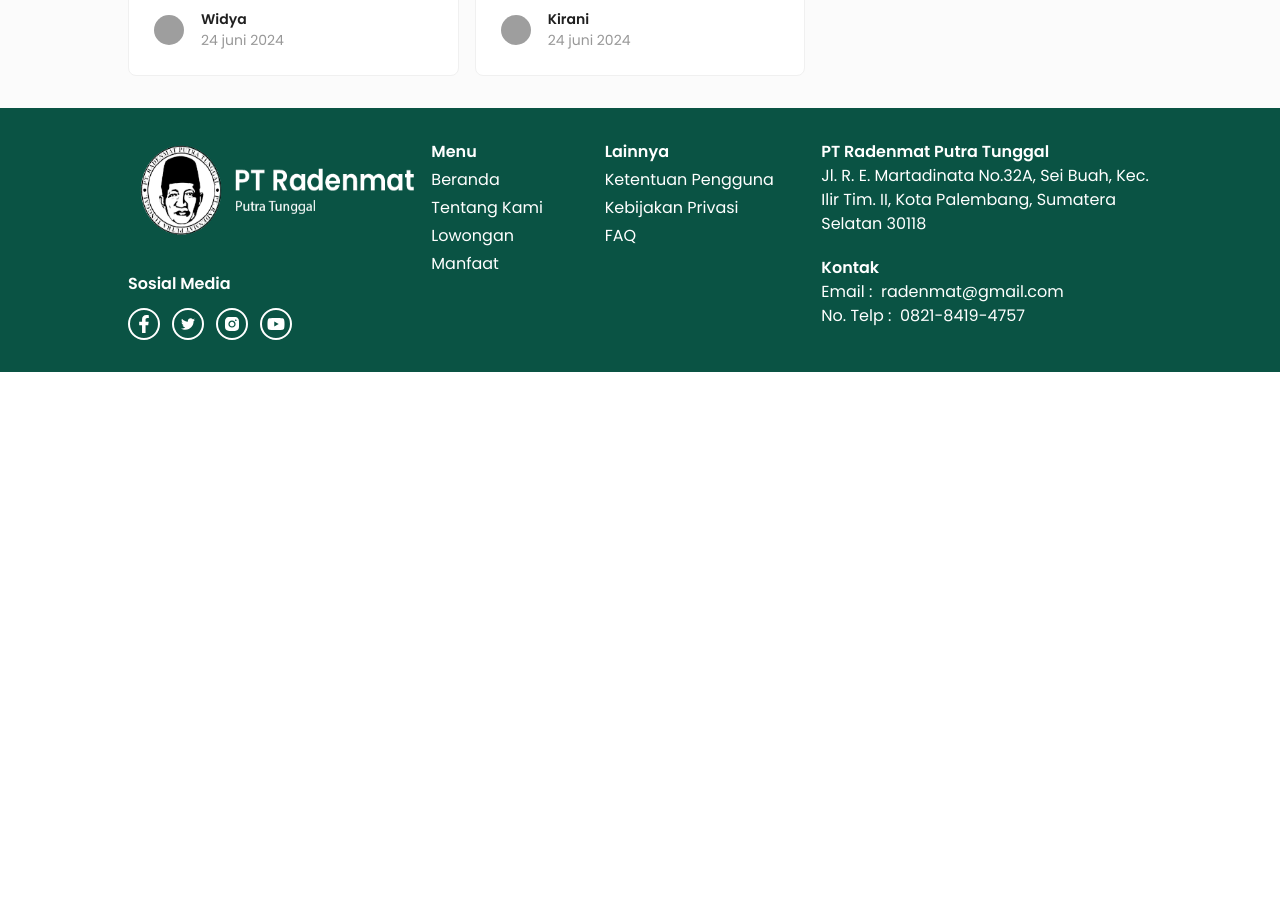
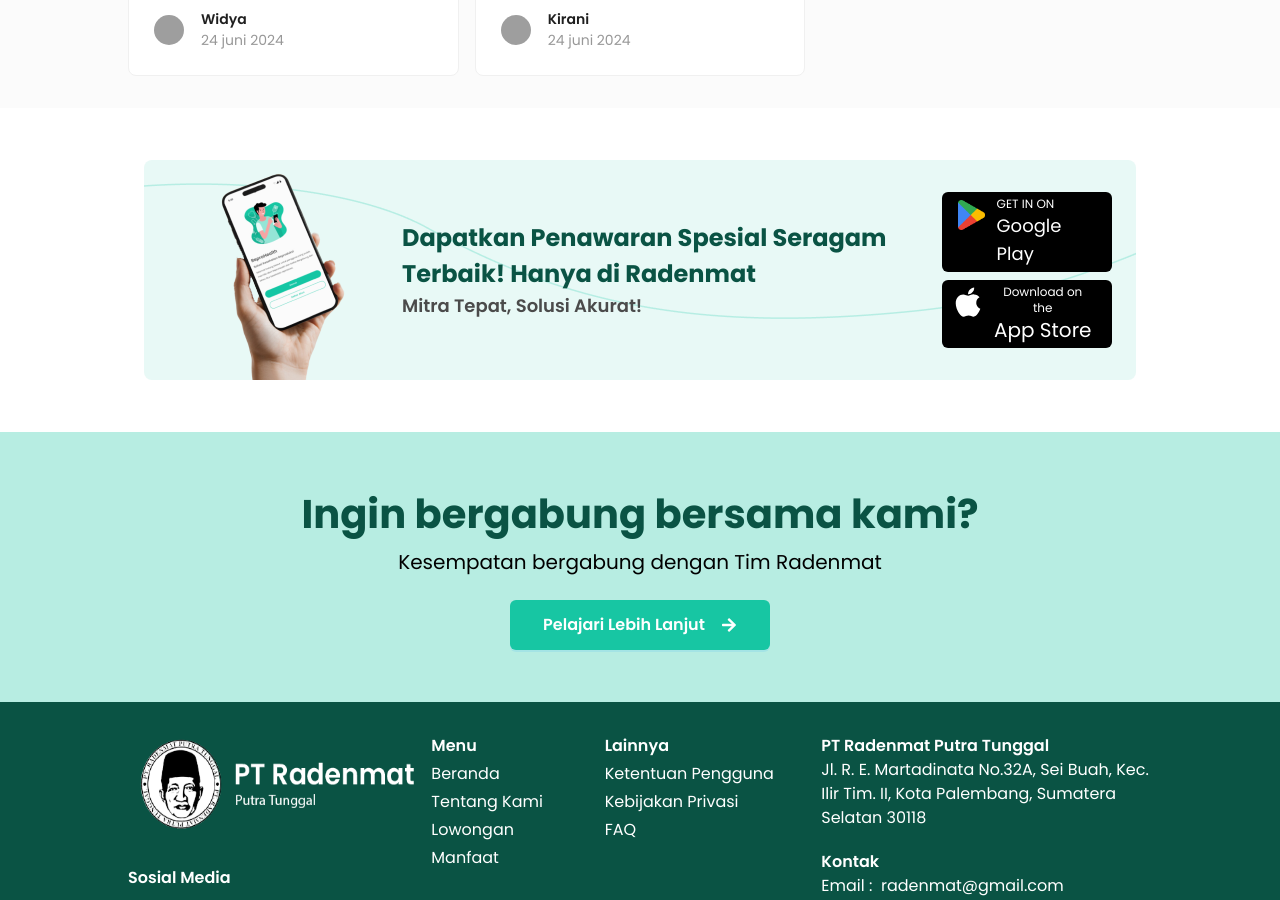
Before and after one commit to SanH16/kepegawaian-client, a React (Vite) app in the folder client/: page / in a window 1280 px wide. Shown: the part 2380-3280 px from the top of the page. Before the commit the page ends 2752 px from the top, so only its background shows below. Built offline with nearby package versions, Linux system fonts and the light colour scheme; grey boxes are pictures that could not be loaded.

Commit message:
add new change: banner download, refactor some code

```diff
--- /dev/null
+++ b/client/src/components/shared-components/BannerDownload.jsx
@@ -0,0 +1,48 @@
+import { Row, Col } from "antd";
+
+import { ButtonGooglePlay } from "@/components/shared-components/ButtonGooglePlay";
+import { ButtonAppStore } from "@/components/shared-components/ButtonAppStore";
+
+import handPhone from "@/assets/handphone-2.png";
+
+export function BannerDownload() {
+  return (
+    <>
+      <div
+        id="banner-download"
+        className="rounded-lg bg-green-50 bg-vector-header-2 px-5 pt-5 sm:bg-no-repeat md:pt-0"
+      >
+        <Row align="middle">
+          <Col span={6} xs={0} md={6} align="center">
+            <img src={handPhone} alt="handphone" />
+          </Col>
+          <Col span={18} xs={24} sm={18}>
+            <Row align="middle">
+              <Col span={24} lg={16} xl={18}>
+                <h4 className="font-bold text-green-900">
+                  Dapatkan Penawaran Spesial Seragam Terbaik! Hanya di Radenmat
+                </h4>
+                <h5 className="font-semibold text-grey-400">
+                  Mitra Tepat, Solusi Akurat!
+                </h5>
+              </Col>
+              <Col span={24} lg={8} xl={6} className="my-md-0 my-4">
+                <Row>
+                  <Col span={24} xs={12} md={10} lg={24} align="center">
+                    <ButtonGooglePlay />
+                  </Col>
+                  <Col span={24} xs={12} md={10} lg={24} align="center">
+                    <ButtonAppStore />
+                  </Col>
+                </Row>
+              </Col>
+            </Row>
+          </Col>
+          <Col xs={24} md={0} align="center">
+            <img src={handPhone} alt="handphone" />
+          </Col>
+        </Row>
+      </div>
+    </>
+  );
+}
--- a/client/src/views/landing-views/constant/home-page/index.js
+++ b/client/src/views/landing-views/constant/home-page/index.js
@@ -81,6 +81,6 @@
 };
 
 export const DataCtaDoctor = {
-  title: "Ingin bergabung sebagai dokter?",
-  subs: "Kesempatan bergabung dengan Tim ReproHealth",
+  title: "Ingin bergabung bersama kami?",
+  subs: "Kesempatan bergabung dengan Tim Radenmat",
 };
--- a/client/src/views/landing-views/index.jsx
+++ b/client/src/views/landing-views/index.jsx
@@ -4,6 +4,7 @@
   DataHeroSection,
   DataAboutSection,
   DataServiceSection,
+  DataCtaDoctor,
 } from "@/views/landing-views/constant/home-page";
 
 import { ButtonAppStore } from "@/components/shared-components/ButtonAppStore";
@@ -11,7 +12,11 @@
 
 import contentImg from "@/assets/content-pages.png";
 import handPhone from "@/assets/handphone.png";
-import { ListingLowongan } from "../../components/shared-components/ListingLowongan";
+import { ListingLowongan } from "@/components/shared-components/ListingLowongan";
+import { Button } from "antd";
+import { FaArrowRight } from "react-icons/fa";
+import { Link } from "react-router-dom";
+import { BannerDownload } from "@/components/shared-components/BannerDownload";
 
 export default function LandingPage() {
   useDocumentTitle("Simpeg");
@@ -21,6 +26,8 @@
       <HeroSection />
       <AboutSection />
       <LowonganListsPage />
+      <DownloadSection />
+      <JoinSection />
     </>
   );
 }
@@ -33,7 +40,7 @@
       id="hero-section"
       className="relative h-[59rem] bg-green-50 pt-8 md:h-[68rem] lg:h-[45rem]"
     >
-      <div className="bg-vector-header absolute h-[38rem] w-full bg-repeat-x"></div>
+      <div className="absolute h-[38rem] w-full bg-vector-header bg-repeat-x"></div>
       <div className="static grid h-[34.6rem] grid-cols-1 px-2 sm:px-16 lg:grid-cols-2 lg:px-[5.5rem] xl:px-32 2xl:px-[10.5rem]">
         <div className="z-10 pt-5 md:w-[40rem] md:pt-20">
           <h3 id="hero-title" className="text-green-500">
@@ -56,8 +63,8 @@
           </div>
         </div>
         <div className="static">
-          <div className="bg-ellipse-header absolute -bottom-0 right-0 h-[20rem] w-[40rem] md:h-[30rem] md:w-[44rem]"></div>
-          <div className="bg-content-header hidden h-[38rem] w-[36rem] sm:absolute sm:-bottom-0 sm:right-0 sm:block md:-bottom-0 md:right-24 lg:absolute lg:right-14"></div>
+          <div className="absolute -bottom-0 right-0 h-[20rem] w-[40rem] bg-ellipse-header md:h-[30rem] md:w-[44rem]"></div>
+          <div className="hidden h-[38rem] w-[36rem] bg-content-header sm:absolute sm:-bottom-0 sm:right-0 sm:block md:-bottom-0 md:right-24 lg:absolute lg:right-14"></div>
           <img
             src={contentImg}
             alt="content"
@@ -116,3 +123,53 @@
     </>
   );
 }
+
+function DownloadSection() {
+  return (
+    <section className="my-5 h-auto p-2 py-8 sm:px-12 md:relative lg:px-[5.5rem] xl:px-36 2xl:px-[10.5rem]">
+      <BannerDownload />
+    </section>
+  );
+}
+
+function JoinSection() {
+  const JoinSection = DataCtaDoctor;
+  return (
+    <section
+      id="cta-doctor"
+      className="base-container h-auto w-auto bg-green-100"
+    >
+      <div className="py-[3.25rem] md:text-center">
+        <h2 id="cta-doctor-title" className="text-green-900">
+          {JoinSection.title}
+        </h2>
+        <p
+          id="cta-doctor-description"
+          className="mt-1 text-sm md:text-base lg:text-lg xl:text-xl"
+        >
+          {JoinSection.subs}
+        </p>
+        <div className="mt-6 flex text-white md:justify-center">
+          <Link id="link-cta-doctor" to="/bergabung-sebagai-dokter">
+            <ButtonCtaJoin />
+          </Link>
+        </div>
+      </div>
+    </section>
+  );
+}
+
+function ButtonCtaJoin() {
+  return (
+    <Button
+      id="button-cta-doctor"
+      type="primary"
+      className="flex items-center px-8 py-6 text-base font-semibold"
+    >
+      Pelajari Lebih Lanjut
+      <span className="ms-2 text-base text-white">
+        <FaArrowRight />
+      </span>
+    </Button>
+  );
+}
```
Also changed, not shown: client/src/assets/handphone-2.png (added).
